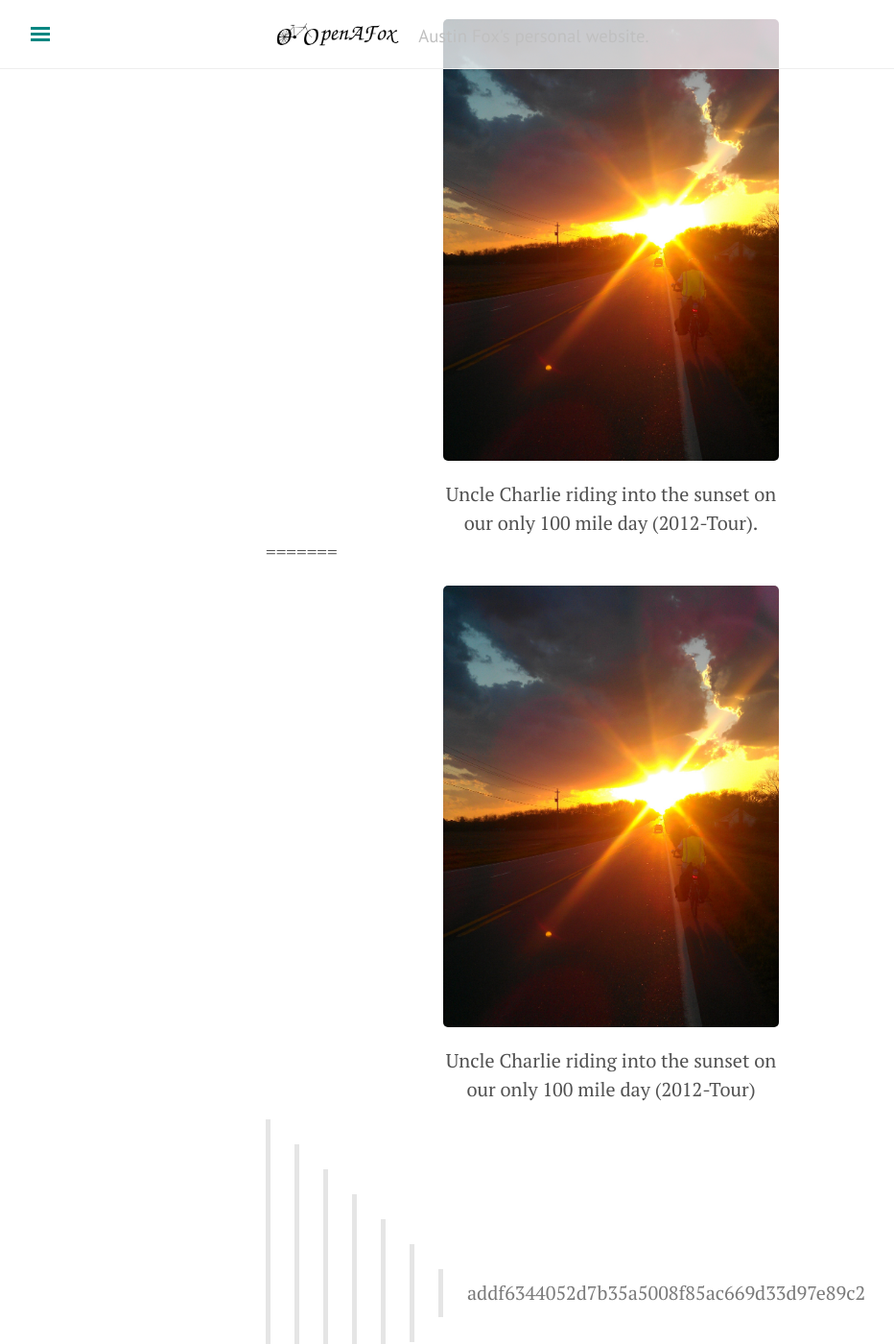
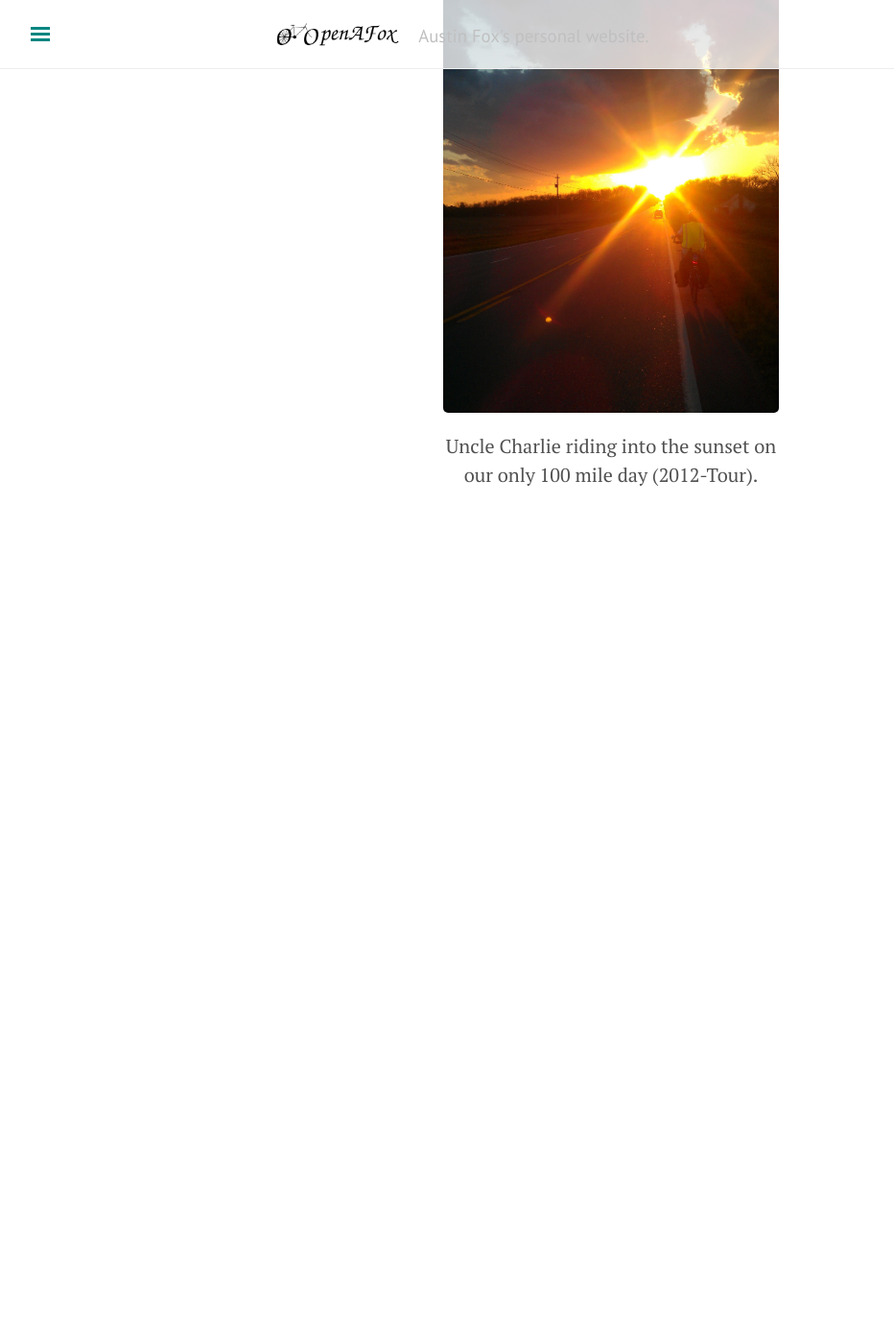
Before and after one commit to openafox/openafox.github.io, a Jekyll site: the page built from index.md, in a window 1280 px wide and 1400 px high, scrolled down 327 px. Shown: the whole window at 96% size, without its empty margins (3-935 px from the left). Built offline with Jekyll 4.4.1, drawn with Linux system fonts in a browser that asks for light colours; nearby versions of some CDN libraries; after the commit the page ends 900 px from its top, so only the background shows below that.

Commit message:
fix bad merge

```diff
--- a/index.md
+++ b/index.md
@@ -16,16 +15,3 @@
   <img src="/resources/img/sunset.jpg" alt="Uncle Charlie riding into the sunset" width="350">
   <figcaption>Uncle Charlie riding into the sunset on our only 100 mile day (2012-Tour).</figcaption>
 </figure>
-=======
-
-![Uncle Charlie riding into the sunset][sunset]
-Uncle Charlie riding into the sunset on our only 100 mile day (2012-Tour)
-{: style="width:350px; margin: auto; text-align: center;"}
-
-[sunset]:/resources/img/Sunset.jpg
-
-{::comment}
-{: width="300px" .center-image }
-{:  margin-left="auto" margin-right="auto"}
-{:/comment}
->>>>>>> addf6344052d7b35a5008f85ac669d33d97e89c2
```
Also changed, not shown: other parts of index.md (+0 -1 lines).
